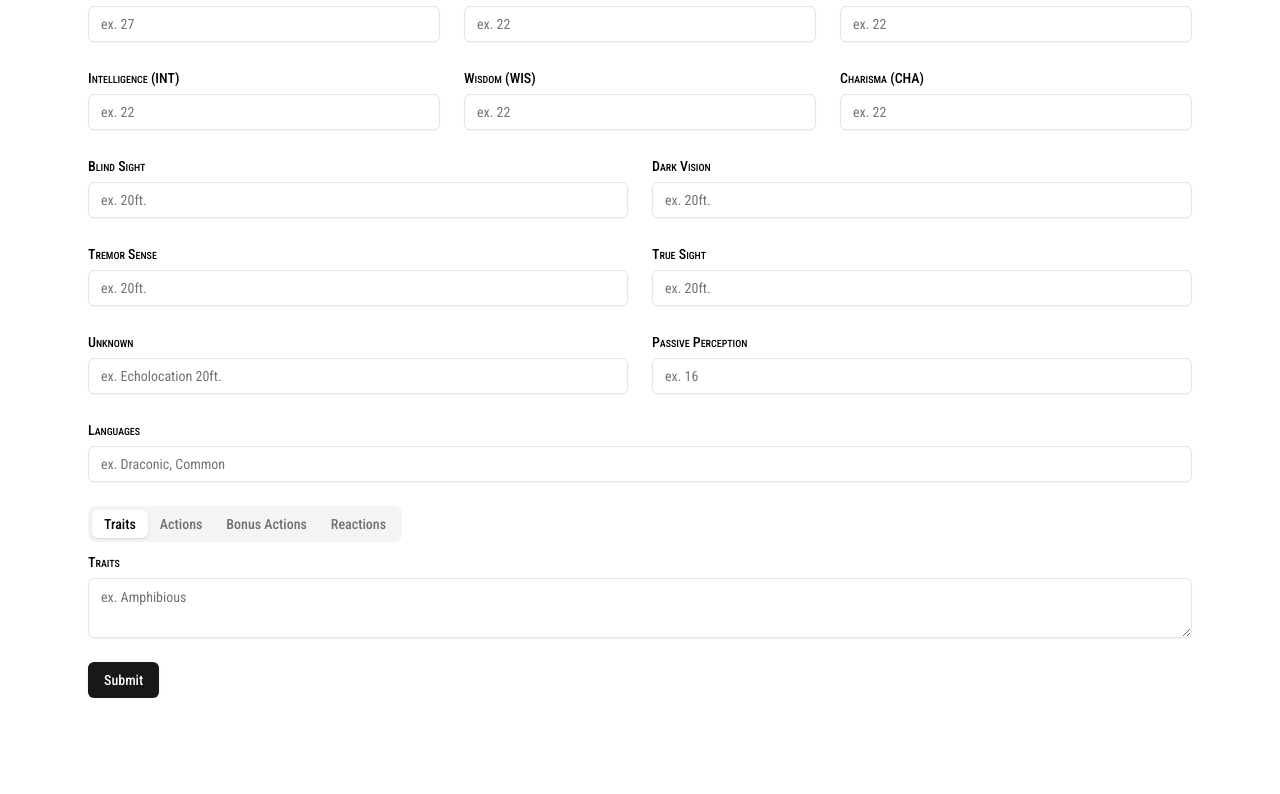
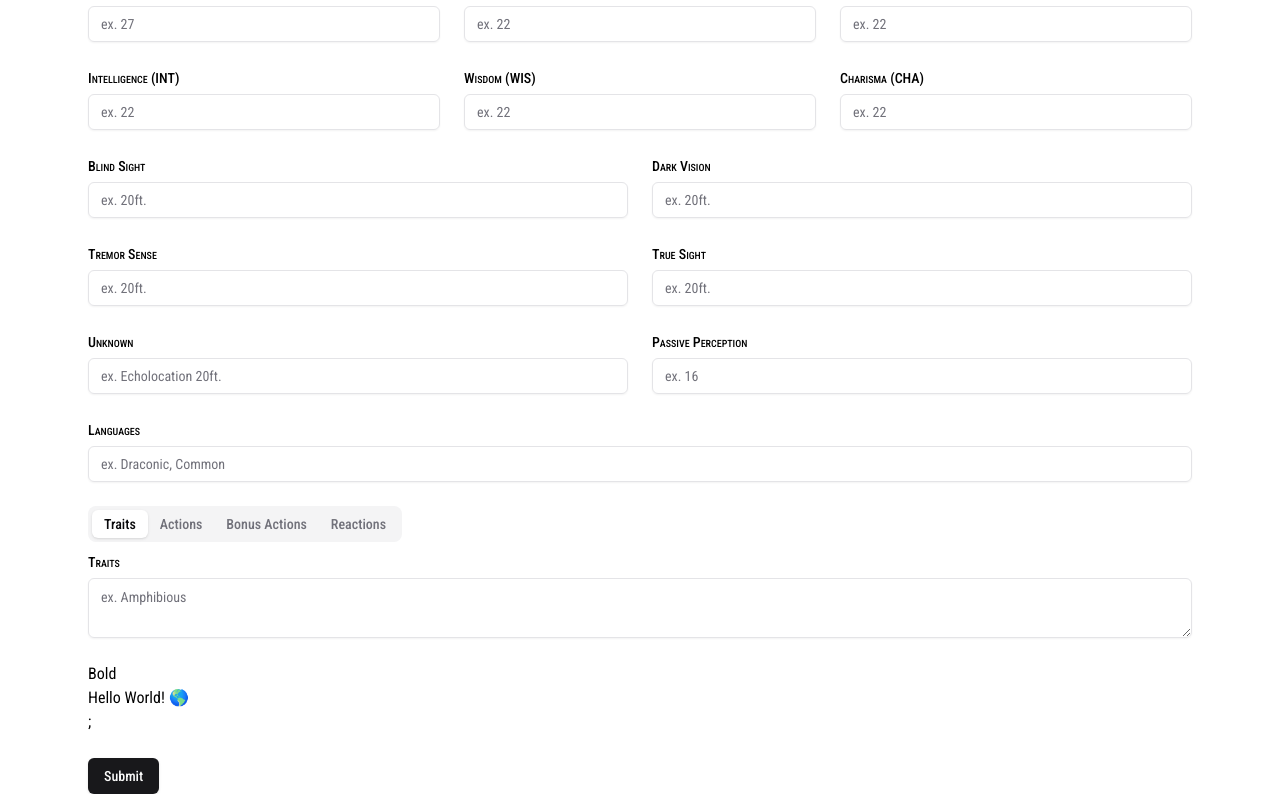
Before and after one commit to aaronsts/monsterbrew, a Next.js app: page /editor in a window 1280 px wide. Shown: the part 604-1398 px from the top of the page. Before the commit the page ends 1302 px from the top, so only its background shows below. Built offline with nearby package versions, Linux system fonts and the light colour scheme.

Commit message:
feat: added tiptap editor

```diff
--- a/package.json
+++ b/package.json
@@ -17,6 +17,9 @@
 		"@radix-ui/react-popover": "^1.0.7",
 		"@radix-ui/react-slot": "^1.0.2",
 		"@radix-ui/react-tabs": "^1.0.4",
+		"@tiptap/pm": "^2.3.0",
+		"@tiptap/react": "^2.3.0",
+		"@tiptap/starter-kit": "^2.3.0",
 		"class-variance-authority": "^0.7.0",
 		"clsx": "^2.1.1",
 		"cmdk": "0.2.0",
--- a/src/components/create-statblock.tsx
+++ b/src/components/create-statblock.tsx
@@ -18,6 +18,7 @@ import { createMonsterStatblockSchema } from "@/lib/formSchemas";
 import MonsterStatisticForm from "./monster-statistic-form";
 import MonsterSensesForm from "./monster-senses-form";
 import MonsterAbilitiesForm from "./monster-abilities-form";
+import Tiptap from "./tiptap";
 
 const monster_types = [
 	{ label: "Dragon", value: "dragon" },
@@ -244,6 +245,7 @@ const CreateStatblock = () => {
 					)}
 				/>
 				<MonsterAbilitiesForm form={form} />
+				<Tiptap />
 				<Button type="submit">Submit</Button>
 			</form>
 		</Form>
--- /dev/null
+++ b/src/components/tiptap.tsx
@@ -0,0 +1,30 @@
+"use client";
+
+import { useEditor, EditorContent } from "@tiptap/react";
+import StarterKit from "@tiptap/starter-kit";
+
+const Tiptap = () => {
+	const editor = useEditor({
+		extensions: [
+			StarterKit.configure({ heading: { levels: [1, 2] }, history: false }),
+		],
+		content: "<p>Hello World! 🌎️</p>",
+		editable: true,
+	});
+
+	return (
+		<div>
+			<div>
+				<button
+					type="button"
+					onClick={() => editor?.chain().focus().toggleBold().run()}
+				>
+					Bold
+				</button>
+			</div>
+			<EditorContent editor={editor} />;
+		</div>
+	);
+};
+
+export default Tiptap;
```
Also changed, not shown: 1 other file (tests, documents, lock files or other folders).
